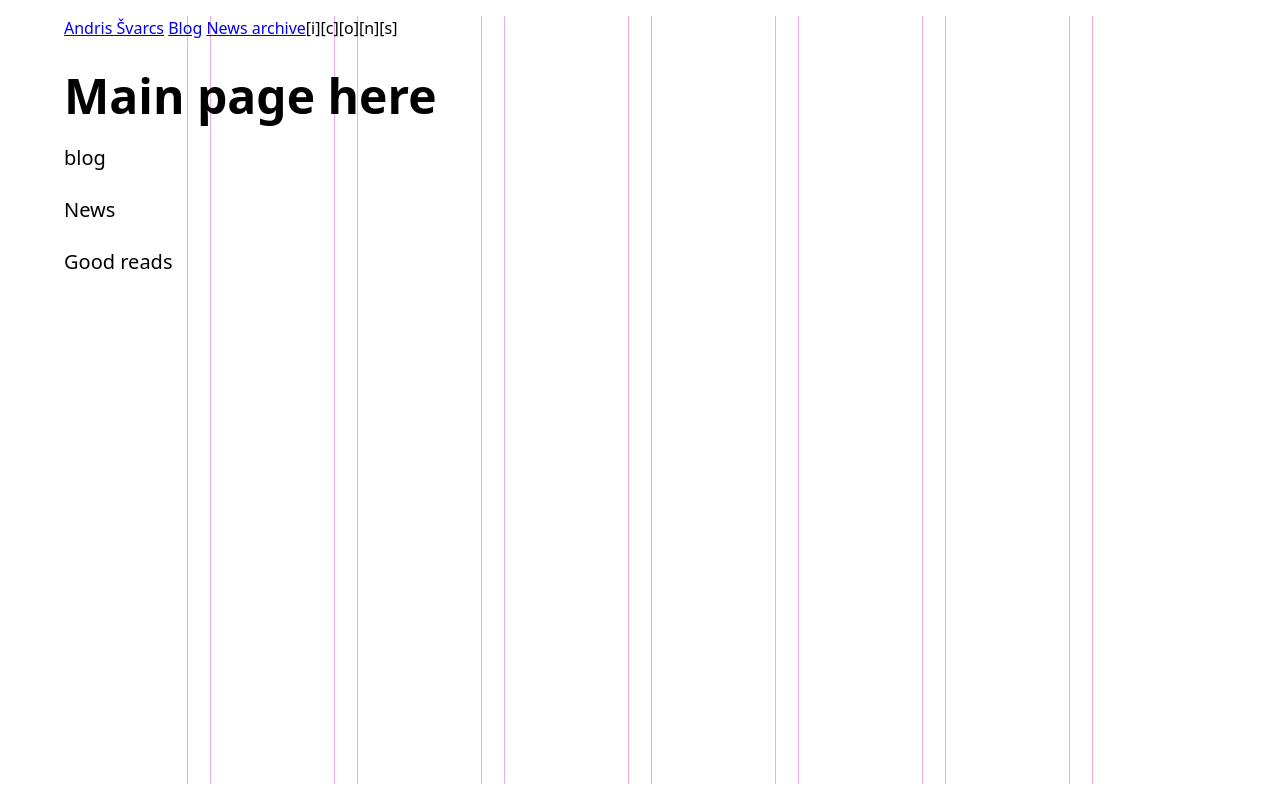
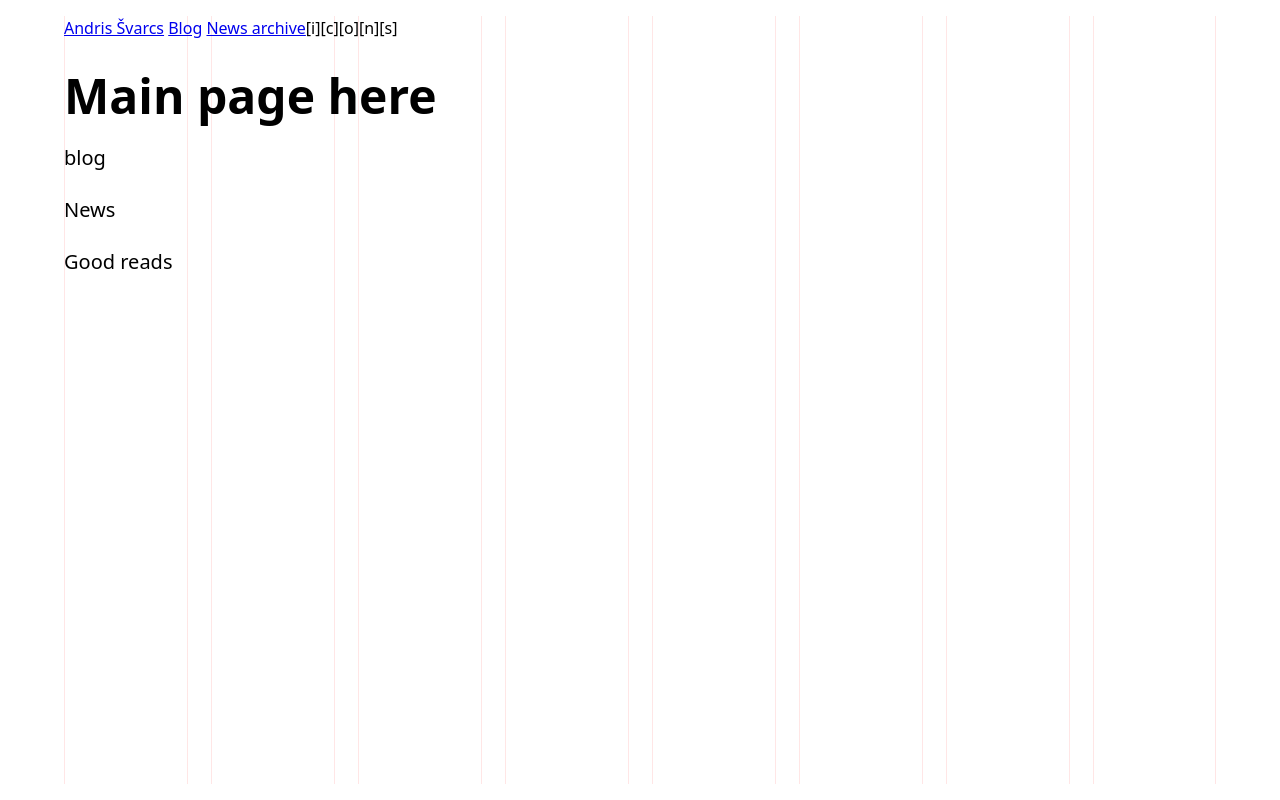
Before and after one commit to Shwartz/svelte5, a SvelteKit app: page / in a window 1280 px wide. Built offline with nearby package versions, Linux system fonts and the light colour scheme.

Commit message:
Background grid fix for firefox

```diff
--- a/src/app.scss
+++ b/src/app.scss
@@ -21,20 +21,32 @@ body {
 .grid {
   --col-count: 8;
   --gap: 1.5rem;
-  --line-color: #e058ce;
+  --line-color: #FF060033;
   --line-width: 1px;
   --col-width: calc((100% - (var(--gap) * (var(--col-count) - 1))) / var(--col-count));
+  position: relative;
   min-height: 100%;
 
   background-image: repeating-linear-gradient(
                   to right,
                   transparent var(--col-width),
                   var(--line-color) calc(var(--col-width) + var(--line-width)),
-                  transparent var(--col-width) calc(var(--col-width) + var(--gap) - var(--line-width)),
+                  transparent var(--col-width) calc(var(--col-width) + var(--gap)),
                   var(--line-color) calc(var(--col-width) + var(--gap)),
-                  transparent calc(var(--col-width) + var(--gap)),
+                  transparent calc(var(--col-width) + var(--gap) + var(--line-width)),
                   transparent calc(100% - (var(--col-width) + var(--gap)) * (var(--col-count) - 2)),
   );
+
+  &:after {
+    content: "";
+    position: absolute;
+    top: 0;
+    bottom: 0;
+    right: 0;
+    width: 1px;
+    background: var(--line-color);
+    opacity: 0.5;
+  }
 }
 
 
```
